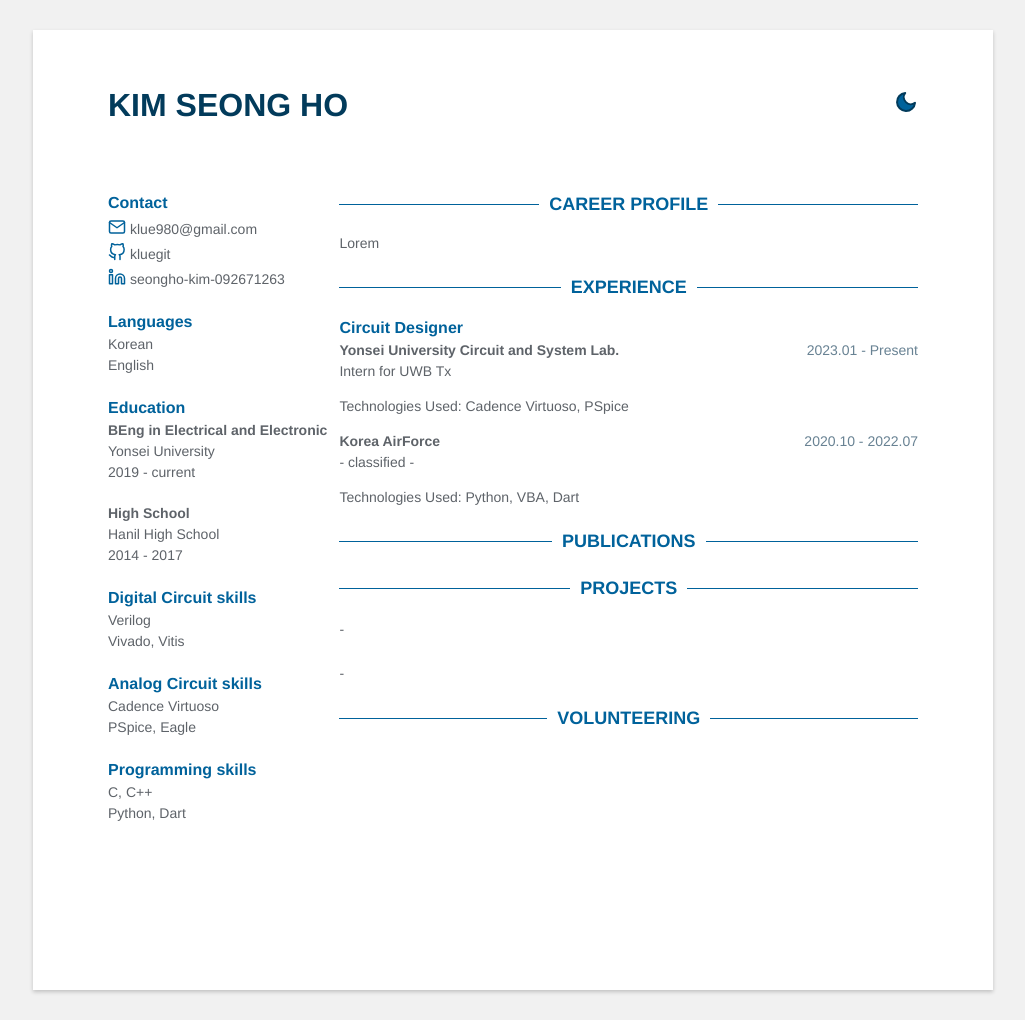
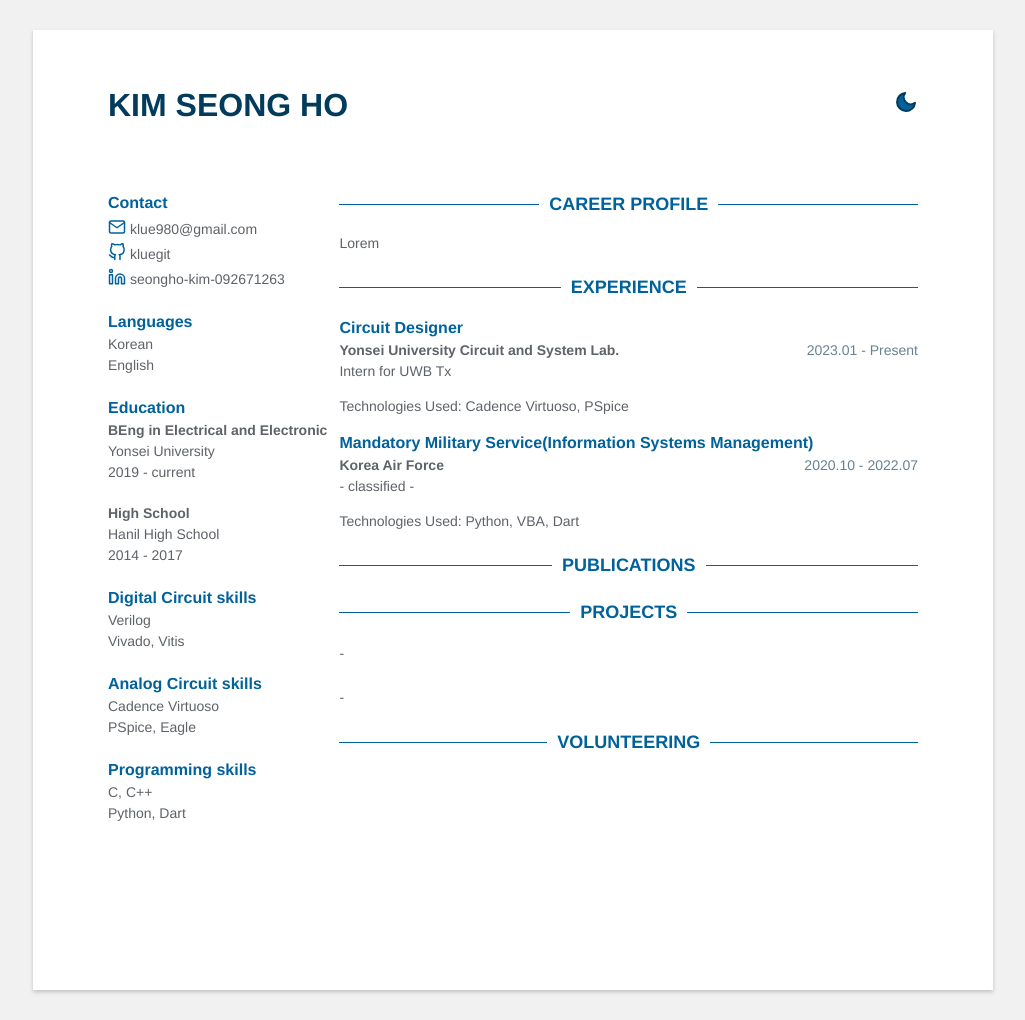
Before and after one commit to klue980/klue980.github.io, a Jekyll site: the page built from index.html, in a window 1280 px wide. Shown: the whole page, without its empty margins (127-1152 px from the left). Built offline with Jekyll 4.4.1, drawn with Linux system fonts in a browser that asks for light colours.

Commit message:
airforce

```diff
--- a/_data/data.yml
+++ b/_data/data.yml
@@ -7,7 +7,7 @@ contact:
   email: klue980@gmail.com
   github: kluegit
   linkedin: seongho-kim-092671263
-  naver:
+  naver: #klue__
   phone:
   gitlab:
   twitter:
@@ -53,9 +53,9 @@ experience:
     technologies_used: |
       Cadence Virtuoso, PSpice
 
-  - role:
+  - role: Mandatory Military Service(Information Systems Management)
     time: 2020.10 - 2022.07
-    company: Korea AirForce
+    company: Korea Air Force
     details: |
        - classified -
     technologies_used: |
```
